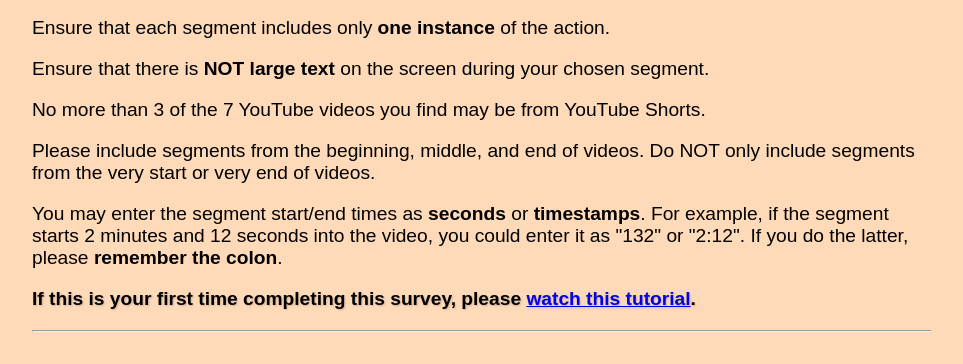
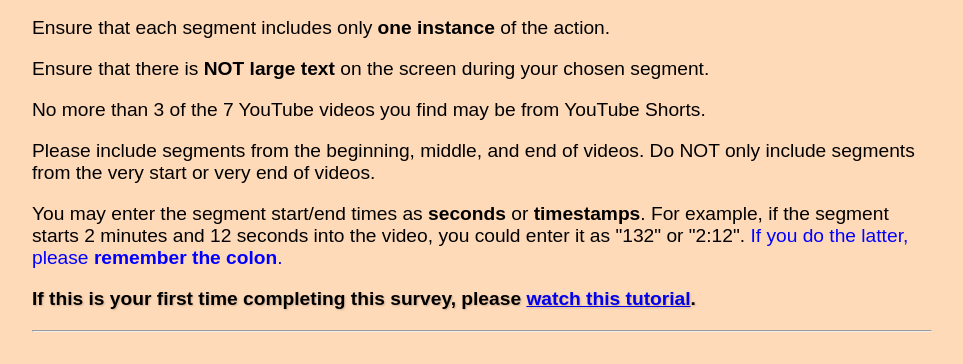
Before and after one commit to yadavta/VideoNet, a Flask app: template prolific/templates/start.html in a window 1280 px wide. Shown: the part 335-699 px from the top of the page, without its empty margins (158-1121 px from the left). Run offline with Flask 3, Linux system fonts and the light colour scheme; the template is opened without the code that fills it, so the values that code supplies are empty.

Commit message:
make definition pop

```diff
--- a/small_scale/templates/start.html
+++ b/small_scale/templates/start.html
@@ -24,7 +24,7 @@
             <p class="para-txt">Ensure that there is <b>NOT large text</b> on the screen during your chosen segment.</p>
             <p class="para-txt">No more than 3 of the 7 YouTube videos you find may be from YouTube Shorts.</p>
             <p class="para-txt">Please include segments from the beginning, middle, and end of videos. Do NOT only include segments from the very start or very end of videos.</p>
-            <p class="para-txt">You may enter the segment start/end times as <b>seconds</b> or <b>timestamps</b>. For example, if the segment starts 2 minutes and 12 seconds into the video, you could enter it as "132" or "2:12". If you do the latter, please <b>remember the colon</b>.</p>
+            <p class="para-txt">You may enter the segment start/end times as <b>seconds</b> or <b>timestamps</b>. For example, if the segment starts 2 minutes and 12 seconds into the video, you could enter it as "132" or "2:12". <span style="color: blue;">If you do the latter, please <b>remember the colon</b>.</span></p>
             <p class="para-txt attention-txt">If this is your first time completing this survey, please <a href="https://homes.cs.washington.edu/~tanush/collection_tutorial.mp4" target="_blank">watch this tutorial</a>.</p>
             <hr>
         </div>
@@ -39,7 +39,7 @@
                 <p class="para-txt">
                     For your convenience, a definition of the action is provided below.
                 </p>
-                <p class="para-txt">
+                <p class="para-txt" style="color: purple;">
                     <b>{{action_name}}</b>: {{definition}}
                 </p>
                 <hr>
```
Also changed, not shown: small_scale/README.md.
